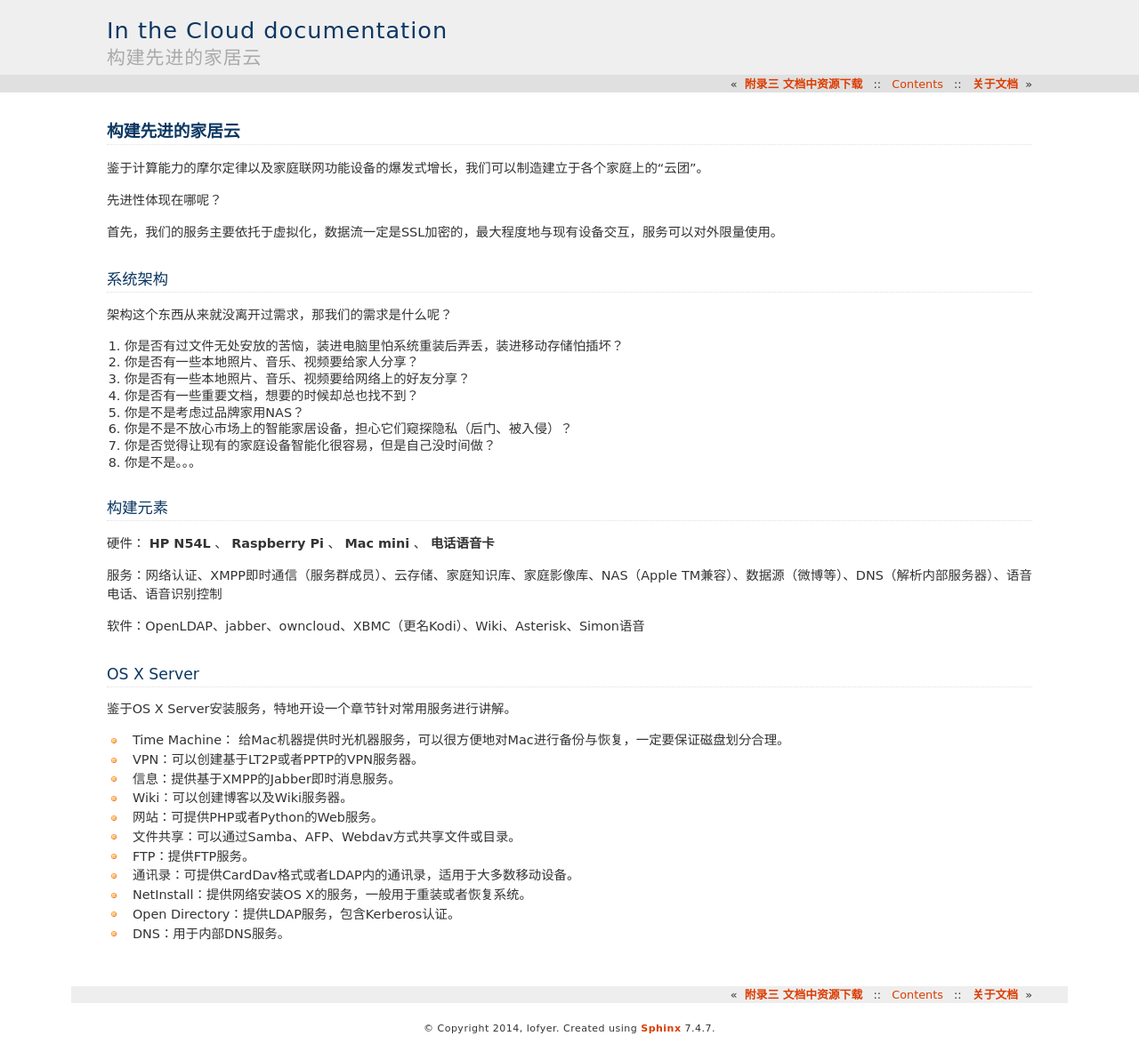
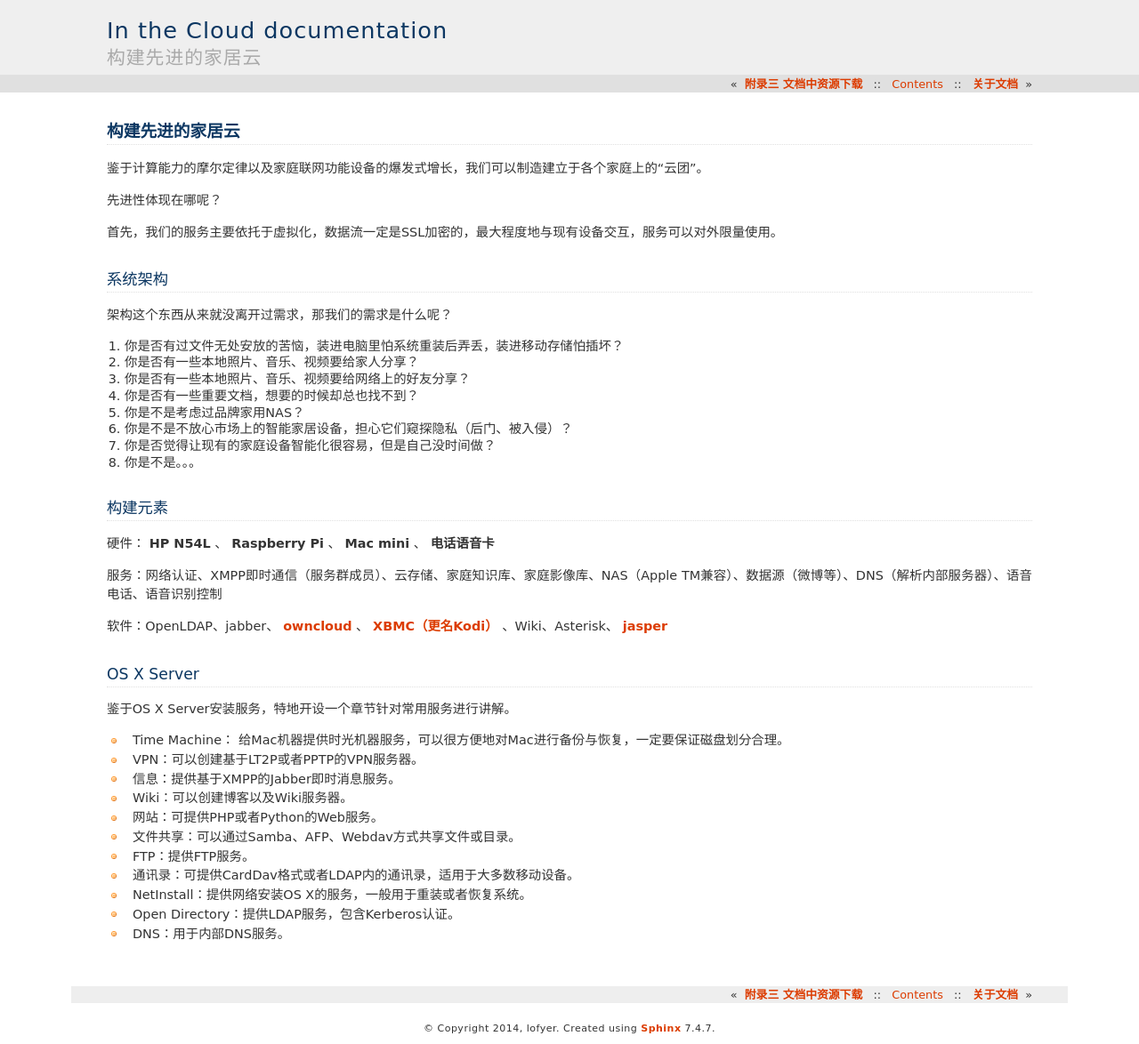
Before and after one commit to lofyer/InTheCloud, a Sphinx documentation site: the page built from source/posts/exp.rst, in a window 1280 px wide. Shown: the whole page at 89% size. Built offline with Sphinx 7.4.7, drawn with Linux system fonts in a browser that asks for light colours; formulas are drawn with MathJax 3.

Commit message:
添加qq以及构建元素部分链接

```diff
--- a/source/posts/about.rst
+++ b/source/posts/about.rst
@@ -5,6 +5,8 @@
 Author: lofyer@gmail.com
 
 新浪微博: lofyer
+
+QQ: 578645806
 
 书的源码
 
--- a/source/posts/exp.rst
+++ b/source/posts/exp.rst
@@ -36,7 +36,7 @@
 
 服务：网络认证、XMPP即时通信（服务群成员）、云存储、家庭知识库、家庭影像库、NAS（Apple TM兼容）、数据源（微博等）、DNS（解析内部服务器）、语音电话、语音识别控制
 
-软件：OpenLDAP、jabber、owncloud、XBMC（更名Kodi）、Wiki、Asterisk、Simon语音
+软件：OpenLDAP、jabber、 `owncloud <http://www.owncloud.org>`_ 、 `XBMC（更名Kodi） <http://xbmc.org/>`_ 、Wiki、Asterisk、 `jasper <http://jasperproject.github.io/>`_
 
 OS X Server
 -----------
```
